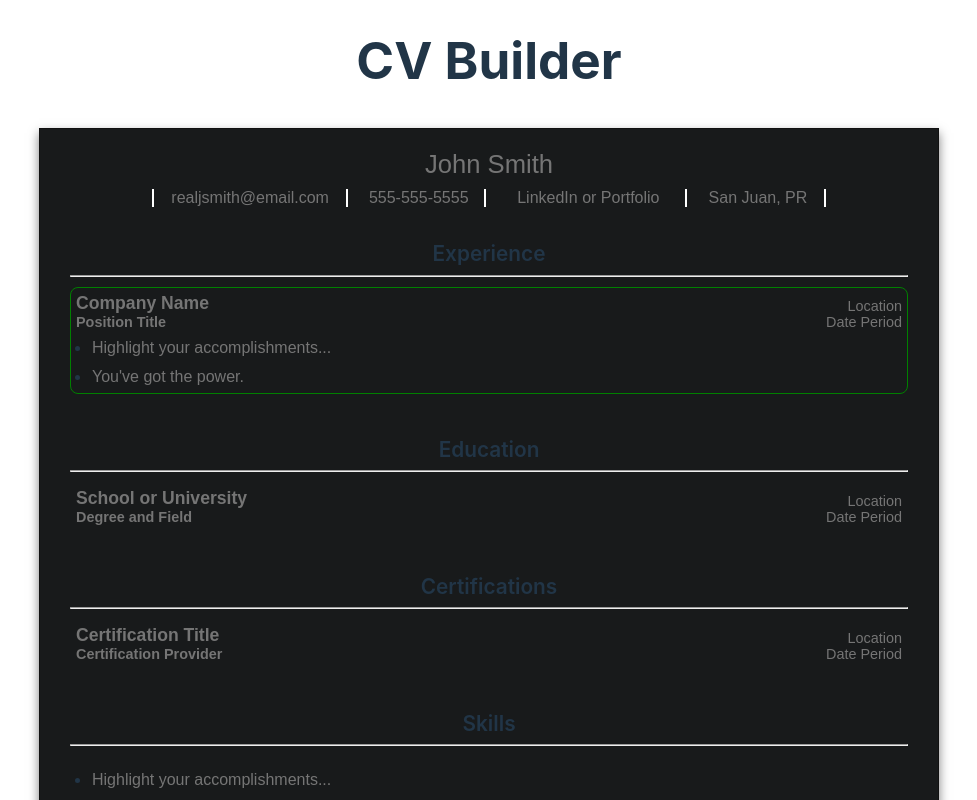
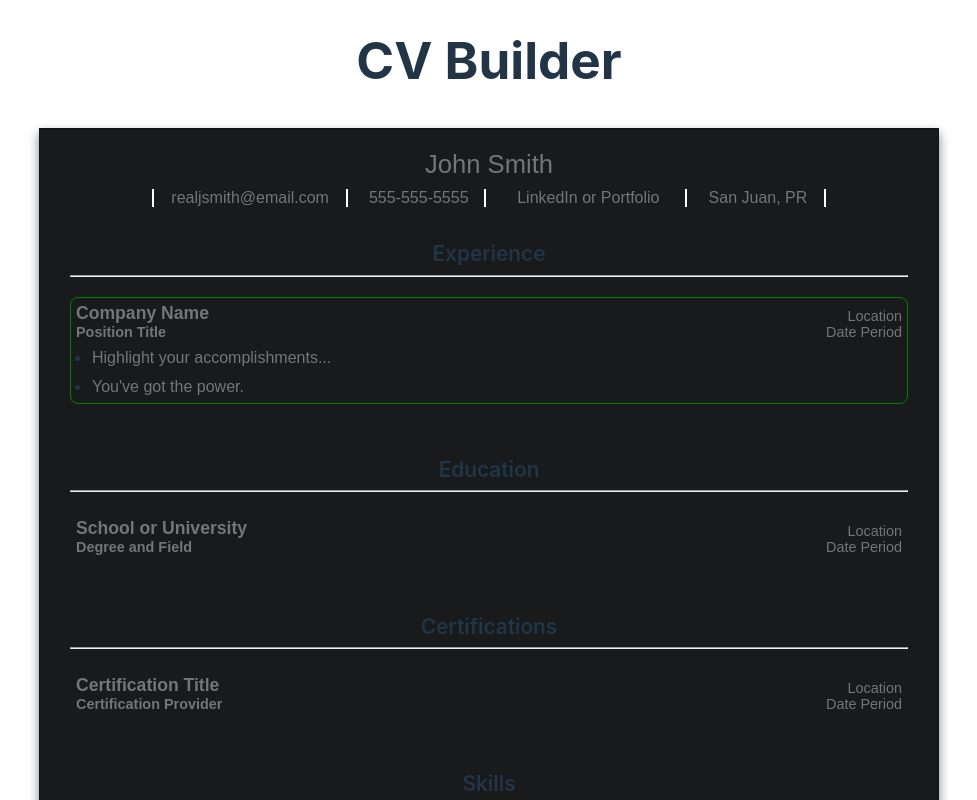
Before and after one commit to joel-jcs/cv-builder, a React (Vite) app: page / in a window 1280 px wide. In both pictures the pointer is over the element 640 px from the left and 340 px from the top of the page. Shown: the top 800 px of the page, without its empty margins (151-1128 px from the left). Built offline with nearby package versions, Linux system fonts and the light colour scheme.

Commit message:
updated entry position to allow for modal absolute positioning

```diff
--- a/src/styles/Entry.css
+++ b/src/styles/Entry.css
@@ -1,4 +1,5 @@
 .entry {
+  position: relative;
   display: flex;
   flex-direction: column;
   width: 100%;
@@ -7,9 +8,11 @@
   border-style: solid;
   border-color: transparent;
   border-radius: 0.5rem;
+  margin: 10px 0;
 }
 
-.entry:hover {
+.entry:hover,
+.entry:focus-within {
   border-color: green;
 }
 
```
